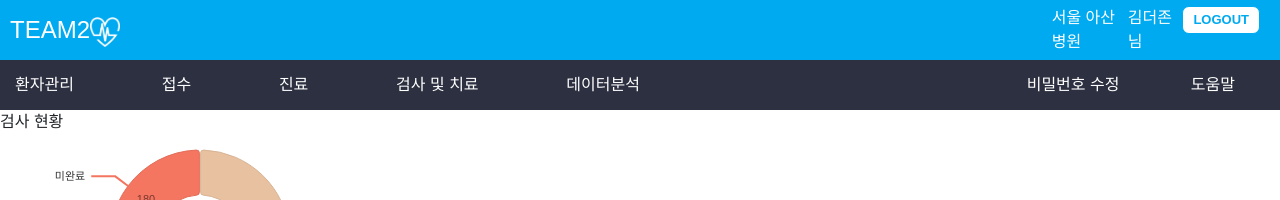
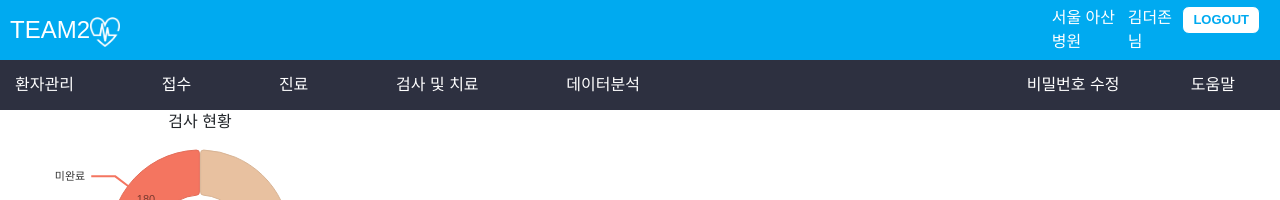
Before and after one commit to JongHyun94/Final_Team2_FrontEnd, a React (Create React App) app: page /DataAnalysis in a window 1280 px wide. Shown: the top 200 px of the page. Built offline with nearby package versions, Linux system fonts and the light colour scheme.

Commit message:
[updata] dataAnalysis font 수정

```diff
--- a/src/views/DataAnalysis/Data2.js
+++ b/src/views/DataAnalysis/Data2.js
@@ -60,7 +60,7 @@ function Data2(props) {
           },
         ]}
       />
-      <div>검사 현황</div>
+      <div className="text-center">검사 현황</div>
     </div>
   );
 }
```
